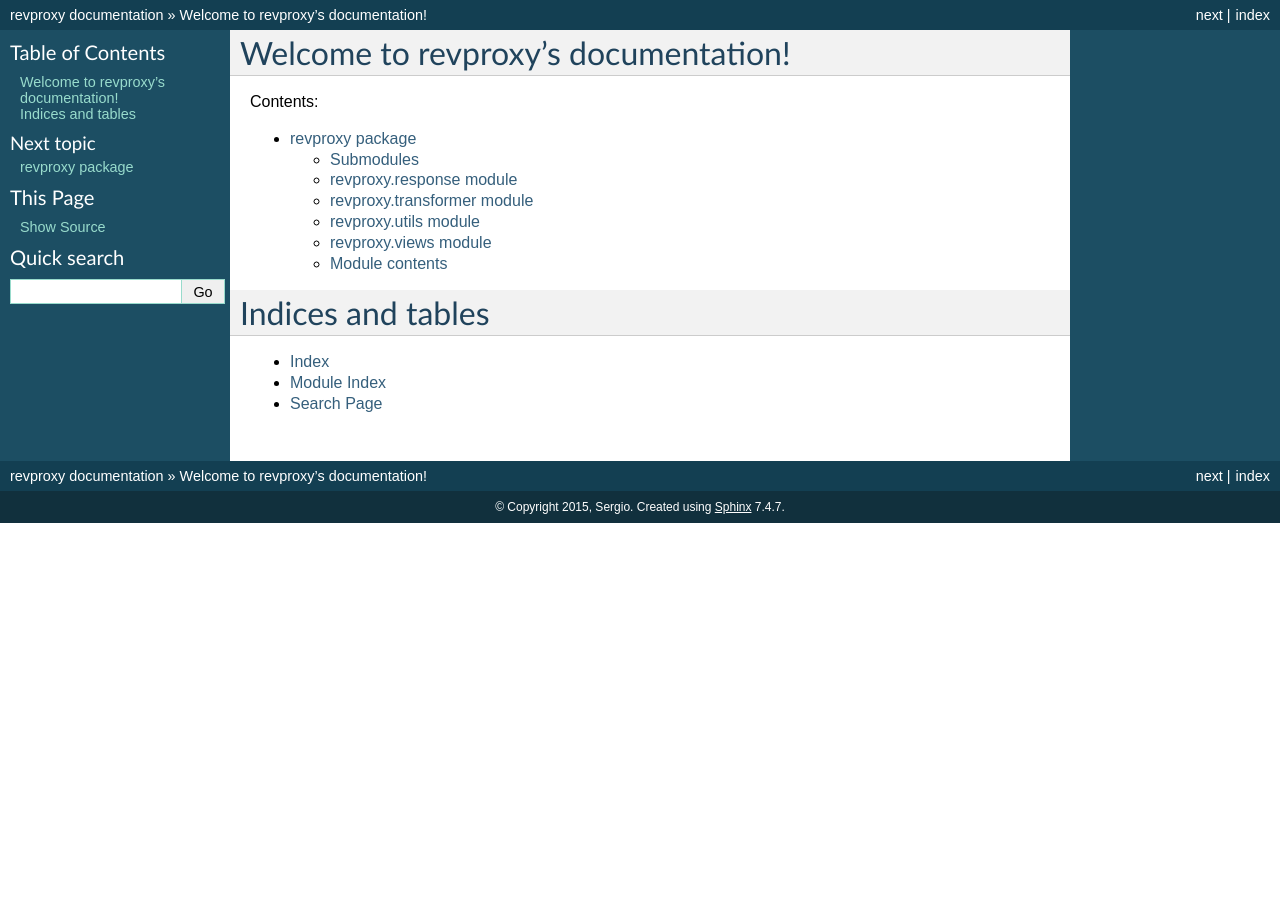
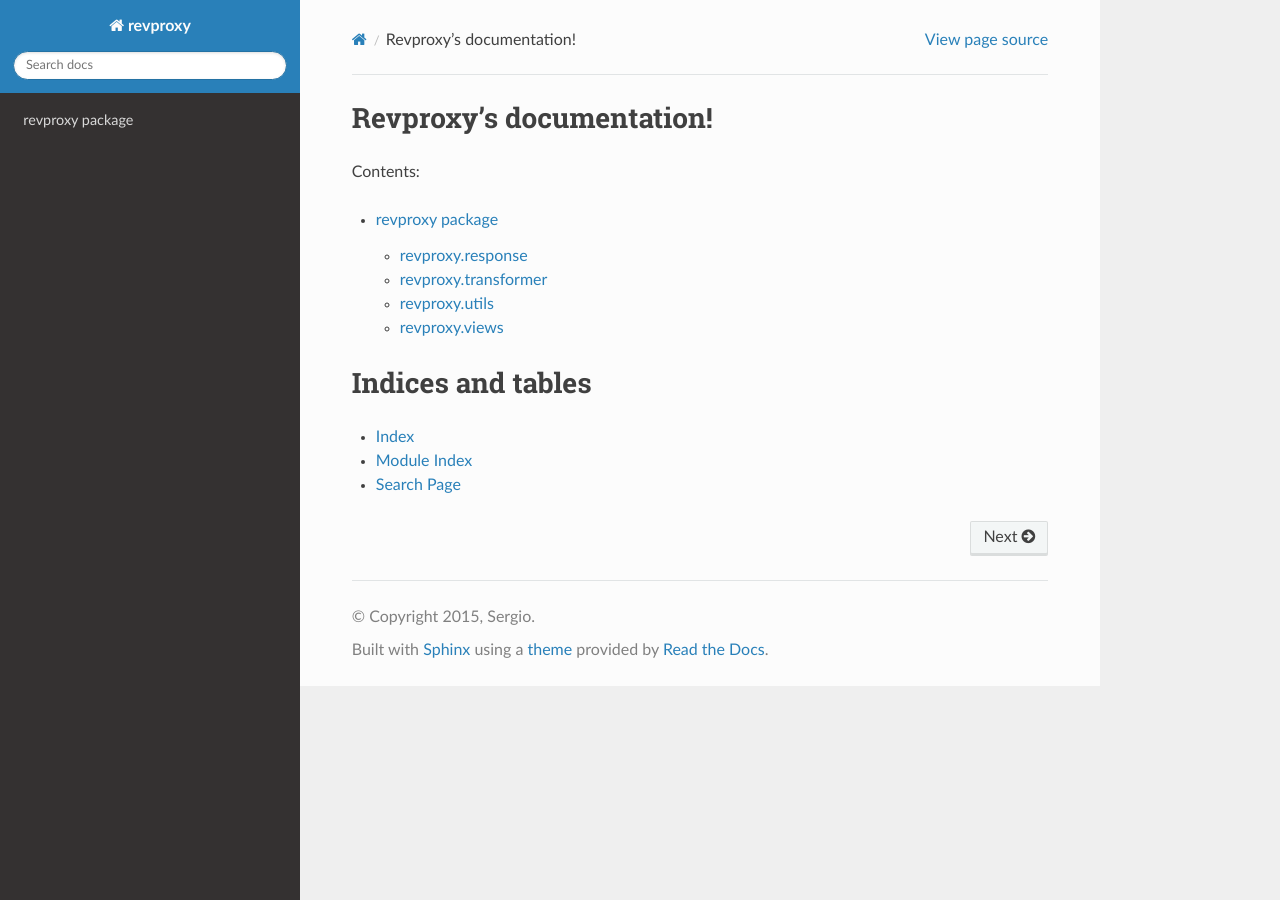
Before and after one commit to jazzband/django-revproxy, a Sphinx documentation site: the page built from docs/index.rst, in a window 1280 px wide. Built offline with Sphinx 7.4.7 and the Read the Docs theme 2.0.0, drawn with Linux system fonts in a browser that asks for light colours.

Commit message:
Change HTML theme and added additional information of django-revproxy in docs/ using sphinx
Signed-off-by: Macartur Sousa <macartur.sc@gmail.com>
Signed-off-by: Lucas Moura <lucas.moura128@gm

```diff
--- a/README.rst
+++ b/README.rst
@@ -9,7 +9,6 @@
 
 .. image:: https://landscape.io/github/TracyWebTech/django-revproxy/master/landscape.svg?style=flat
       :target: https://landscape.io/github/TracyWebTech/django-revproxy/master
-   :alt: Code Health
 
 
 A simple reverse proxy using Django. It allows to use Django as a
--- a/docs/conf.py
+++ b/docs/conf.py
@@ -14,6 +14,7 @@
 
 import sys
 import os
+import sphinx_rtd_theme
 from sphinx.ext.autodoc import ModuleLevelDocumenter, DataDocumenter
 
 # If extensions (or modules to document with autodoc) are in another directory,
@@ -102,7 +103,7 @@
 
 # The theme to use for HTML and HTML Help pages.  See the documentation for
 # a list of builtin themes.
-html_theme = 'default'
+html_theme = "sphinx_rtd_theme"
 
 # Theme options are theme-specific and customize the look and feel of a theme
 # further.  For a list of options available for each theme, see the
@@ -111,6 +112,7 @@
 
 # Add any paths that contain custom themes here, relative to this directory.
 #html_theme_path = []
+html_theme_path = [sphinx_rtd_theme.get_html_theme_path()]
 
 # The name for this set of Sphinx documents.  If None, it defaults to
 # "<project> v<release> documentation".
@@ -230,7 +232,7 @@
 # One entry per manual page. List of tuples
 # (source start file, name, description, authors, manual section).
 man_pages = [
-    ('index', 'revproxy', u'revproxy Documentation',
+    ('index', 'revproxy','info',u'revproxy Documentation',
      [u'Sergio'], 1)
 ]
 
--- a/docs/index.rst
+++ b/docs/index.rst
@@ -3,7 +3,7 @@
    You can adapt this file completely to your liking, but it should at least
    contain the root `toctree` directive.
 
-Welcome to revproxy's documentation!
+Revproxy's documentation!
 ====================================
 
 Contents:
--- /dev/null
+++ b/docs/info.rst
@@ -0,0 +1 @@
+../README.rst
--- a/docs/revproxy.rst
+++ b/docs/revproxy.rst
@@ -1,10 +1,7 @@
 revproxy package
 ================
 
-Submodules
-----------
-
-revproxy.response module
+revproxy.response
 ------------------------
 
 .. automodule:: revproxy.response
@@ -12,7 +9,7 @@
     :undoc-members:
     :show-inheritance:
 
-revproxy.transformer module
+revproxy.transformer
 ---------------------------
 
 .. automodule:: revproxy.transformer
@@ -20,7 +17,7 @@
     :undoc-members:
     :show-inheritance:
 
-revproxy.utils module
+revproxy.utils
 ---------------------
 
 .. automodule:: revproxy.utils
@@ -28,19 +25,10 @@
     :undoc-members:
     :show-inheritance:
 
-revproxy.views module
+revproxy.views
 ---------------------
 
 .. automodule:: revproxy.views
     :members:
     :undoc-members:
     :show-inheritance:
-
-
-Module contents
----------------
-
-.. automodule:: revproxy
-    :members:
-    :undoc-members:
-    :show-inheritance:
```
Also changed, not shown: other parts of docs/index.rst (+1 -0 lines), 1 other file.
